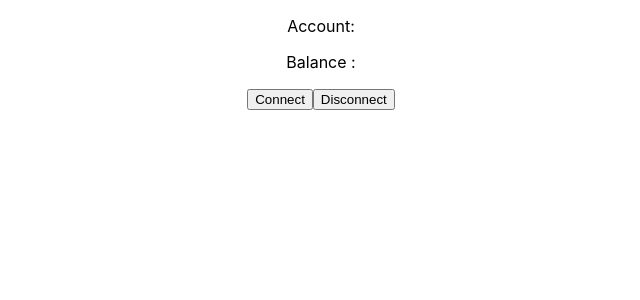
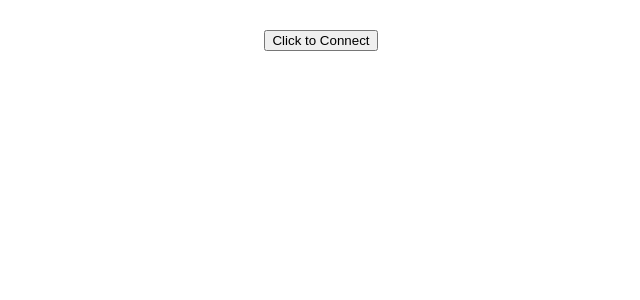
Before and after one commit to GRMarkkes/ArtCC, a React (Create React App) app: page / in a window 1280 px wide. Shown: the top 300 px of the page, without its empty margins (319-959 px from the left). Built offline with nearby package versions, Linux system fonts and the light colour scheme; what @web3modal/standalone would draw is missing.

Commit message:
latest code

```diff
--- a/src/Account.tsx
+++ b/src/Account.tsx
@@ -20,23 +20,6 @@ const Account: React.FC<Props> = ({
   const [destinationAddress, setDestinationAddress] = useState(
     "GCQ6BP4ZBB7BR4AMHCJPXISKDER2COM4RIKMS4QYIXA3J2LINNDQBELN"
   );
-
-  // useEffect(() => {
-  //   const interval = setInterval(() => {
-  //     const client = new WalletConnectClient({
-  //       /* options */
-  //     });
-
-  //     // check if the client is currently connected to a session
-  //     if (client.connected) {
-  //       console.log("Client is connected to a session");
-  //     } else {
-  //       console.log("Client is not currently connected to a session");
-  //     }
-  //     console.log("This will run every second!");
-  //   }, 1000);
-  //   return () => clearInterval(interval);
-  // }, []);
 
   let transaction;
   const [amount, setAmount] = useState("");
@@ -66,7 +49,7 @@ const Account: React.FC<Props> = ({
             StellarSdk.Operation.payment({
               destination: destinationId,
               asset: StellarSdk.Asset.native(),
-              amount: amount,
+              amount: amount?.toString(),
             })
           )
           .addMemo(StellarSdk.Memo.text("Test Transaction"))
--- a/src/App.jsx
+++ b/src/App.jsx
@@ -141,12 +141,7 @@ function App() {
         <Account accounts={accounts} setSubmit={setAccounts} balance={balance} />
       ) : (
         <>
-          <p>Account: {accounts}</p>
-
-          <p>Balance : {balance}</p>
-
-          <button onClick={handleConnect}> Connect</button>
-          <button onClick={handleDisconnect}> Disconnect</button>
+          <button style={{marginTop: 30}} onClick={handleConnect}>Click to Connect</button>
         </>
       )}
     </div>
```
Also changed, not shown: tsconfig.json (added, +26 -0 lines).
